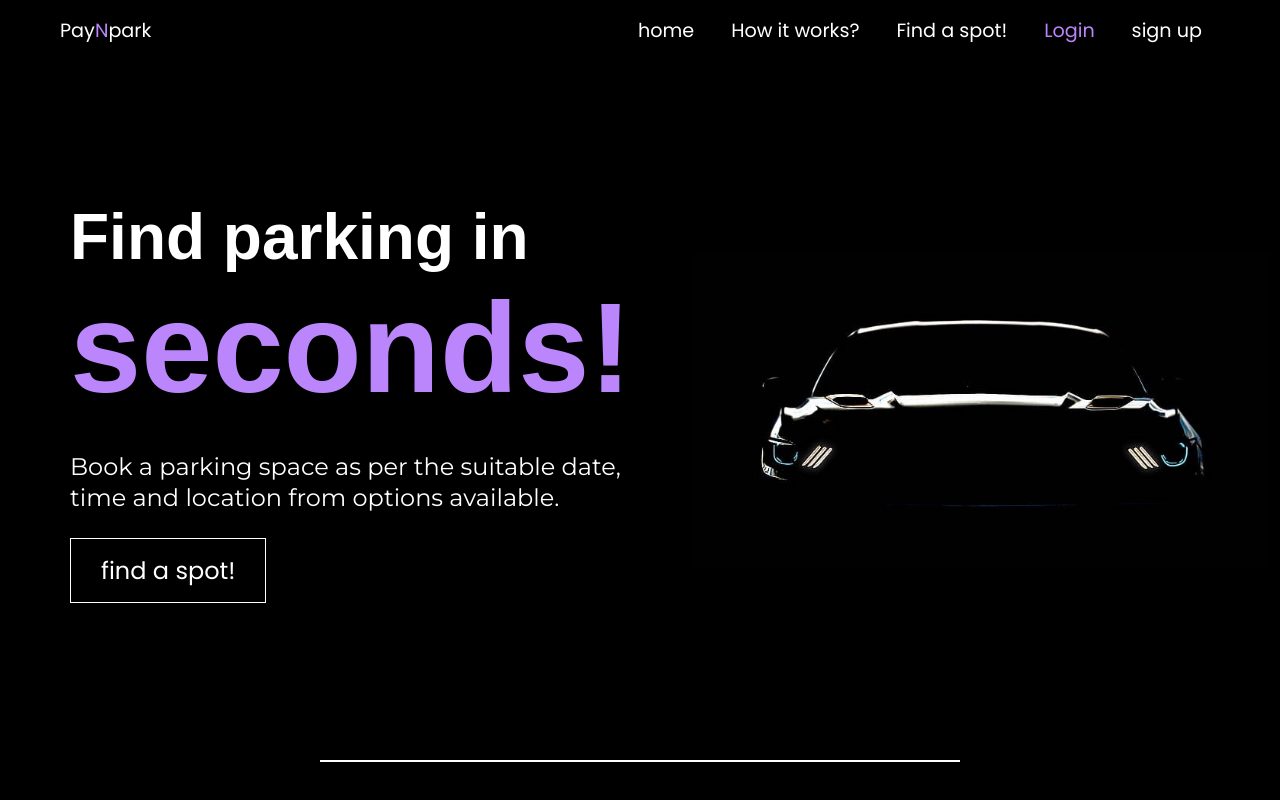
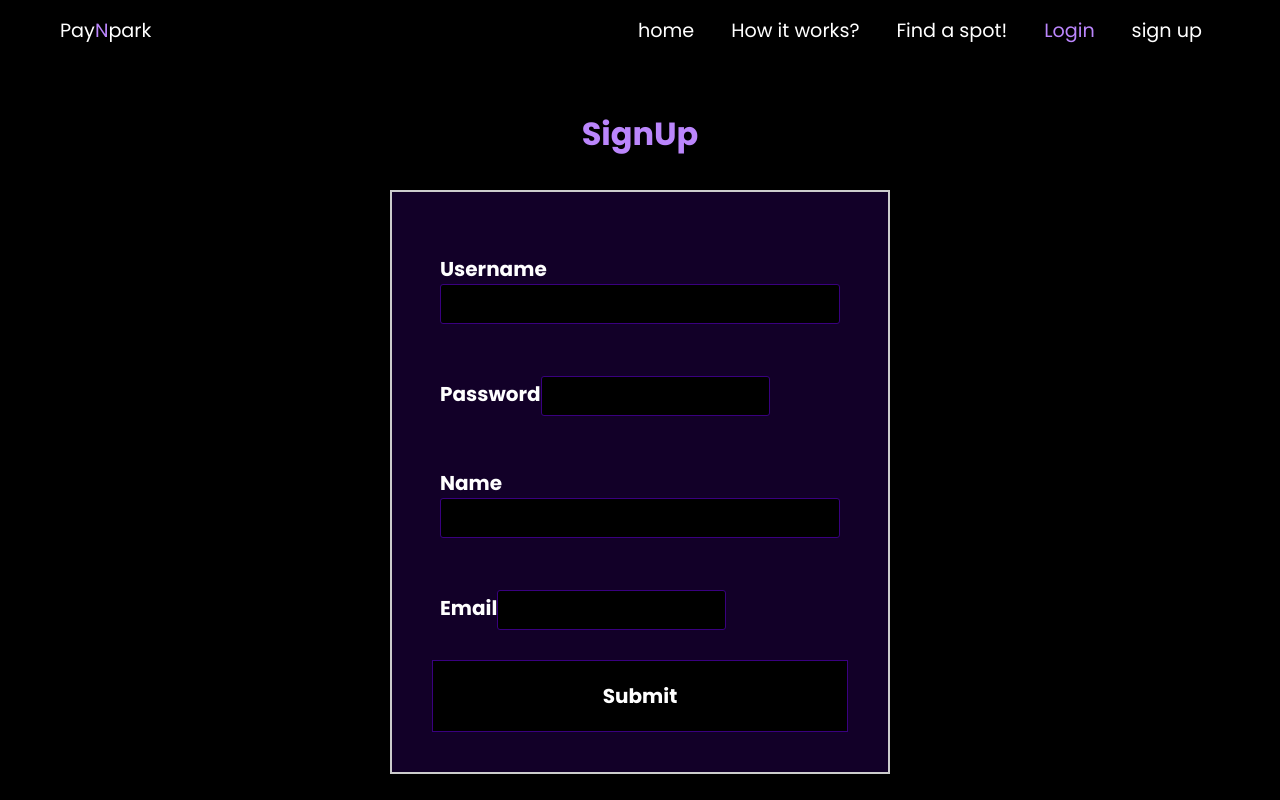
Before and after one commit to prattiikk/ParkNpay, a React (Create React App) app: page /signup in a window 1280 px wide. Shown: the top 800 px of the page. Built offline with nearby package versions, Linux system fonts and the light colour scheme; a web font is replaced by a local one.

Commit message:
added signup page with login css

```diff
--- a/src/App.js
+++ b/src/App.js
@@ -5,7 +5,7 @@ import Navbar from './components/Navbar';
 import Footer from './components/Footer';
 import Find from './pages/Find';
 import How from './pages/How';
-
+import Signup from './pages/signup';
 
 import {
   BrowserRouter as Router,
@@ -27,7 +27,7 @@ function App() {
       <Route path="/how" element={<How/>} />
       <Route path="/find" element={<Find/>} />
       <Route path="/login" element={<Login/>} />
-      <Route path='/signup' element={<Home/>} />
+      <Route path='/signup' element={<Signup/>} />
      </Routes>
     <Footer/>
 
--- a/src/components/Navbar.js
+++ b/src/components/Navbar.js
@@ -11,7 +11,7 @@ const Navbar = () => {
             <li><Link to="/how" className='Link'>How it works?</Link></li>
             <li><Link to="/find" className='Link'>Find a spot!</Link></li>
             <li><Link to="/login" className='Link'><span>Login</span></Link></li>
-            <li><Link to="/" className='Link'>sign up</Link></li>
+            <li><Link to="/signup" className='Link'>sign up</Link></li>
           </ul>
         </div>
       </nav>
--- a/src/pages/login.js
+++ b/src/pages/login.js
@@ -30,7 +30,7 @@ const Login = () => {
         <button className='login-form__button' onClick={login} type="submit">Submit</button>
         <hr className='login-form__hr'></hr>
         <p className='login-form__or'>or</p>
-        <h3 className='login-form__footing'>Not a user? <span> <Link id='sign-up-now' to='/signup'>sign-up</Link> </span></h3>
+        <h3 className='login-form__footing'>Not a user? <span> <Link id='sign-up-now' to='signup.js'>sign-up</Link> </span></h3>
       </form>
     </div>
     <hr></hr>
--- /dev/null
+++ b/src/pages/signup.js
@@ -0,0 +1,56 @@
+import React from 'react'
+import axios from 'axios';
+import { Link } from 'react-router-dom';
+export default function signup() {
+  async function signup(){
+        let details={
+        name:document.getElementById("name").value,
+        username:document.getElementById("signup-username").value,
+        password:document.getElementById("signup-password").value,
+        email:document.getElementById("email").value,
+    }
+    try{
+        let info=await axios.post('/user/new',{
+          name:details.name,
+          username:details.username,
+          password:details.password,
+          email:details.email
+         })
+         if(info.data.message=="user exists"){
+          alert("Try again username exists")
+         }else{
+          console.log(details.username)
+         }
+      }catch(err){
+        alert("Something went wrong try again");
+      }
+}
+  return (
+    <>
+    <div className='login-form-wrapper'>
+      <h3 className='login-form__heading'>SignUp</h3>
+      <form className="login-form" >
+        <label className='login-form__label'>
+          Username
+          <input className='login-form__input' id='signup-username' type="text" />
+        </label>
+        <label className="login-form__label">
+          Password
+          <input className='login-form__input' id='signup-password' type="password" />
+        </label>
+        <label className="login-form__label">
+          Name
+          <input className='login-form__input' id='name' type="text" />
+        </label>
+        <label className="login-form__label">
+          Email
+          <input className='login-form__input' id='email' type="email" />
+        </label>
+        <button className='login-form__button' onClick={signup} type="submit">Submit</button>
+
+      </form>
+    </div>
+    <hr></hr>
+    </>
+  )
+}
```
